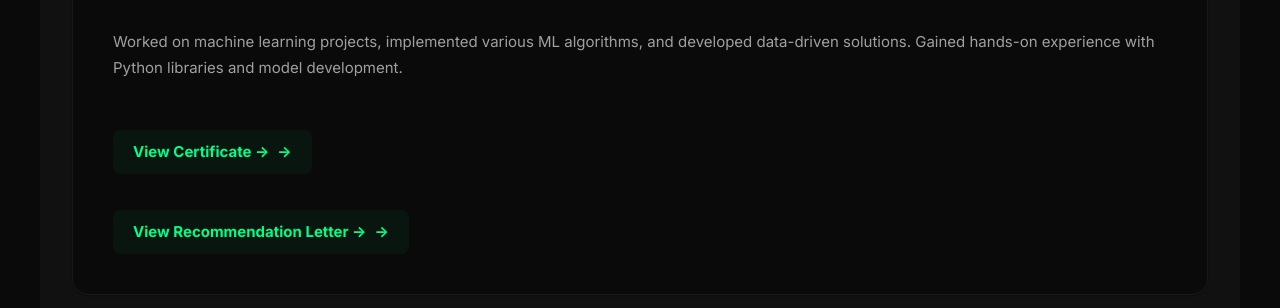
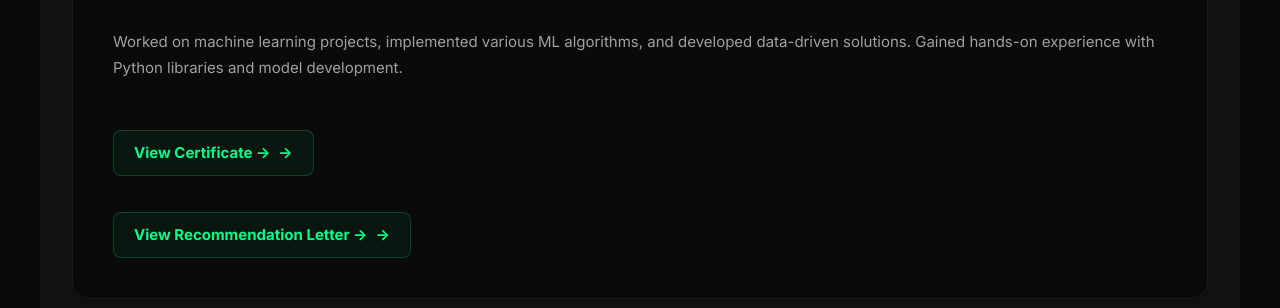
Before and after one commit to abdullahnkhokhar-ux/abdullah-portfolio, a React (Create React App) app: page / in a window 1280 px wide. Shown: the part 4260-4568 px from the top of the page. Built offline with nearby package versions, Linux system fonts and the light colour scheme.

Commit message:
Update App.css

```diff
--- a/src/App.css
+++ b/src/App.css
@@ -1174,7 +1174,7 @@ section:nth-child(3) { animation-delay: 0.3s; }
   gap: 0.5rem;
   padding: 0.625rem 1.25rem;
   background: rgba(0, 255, 136, 0.05);
-  border: none;
+  border: 1px solid rgba(0, 255, 136, 0.2);
   border-radius: 0.5rem;
   color: var(--accent);
   font-size: 0.875rem;
@@ -1185,6 +1185,7 @@ section:nth-child(3) { animation-delay: 0.3s; }
 
 .cert-links .cert-link:hover {
   background: rgba(0, 255, 136, 0.1);
+  border-color: var(--accent);
   transform: translateY(-2px);
   box-shadow: 0 4px 12px rgba(0, 255, 136, 0.2);
 }
```
